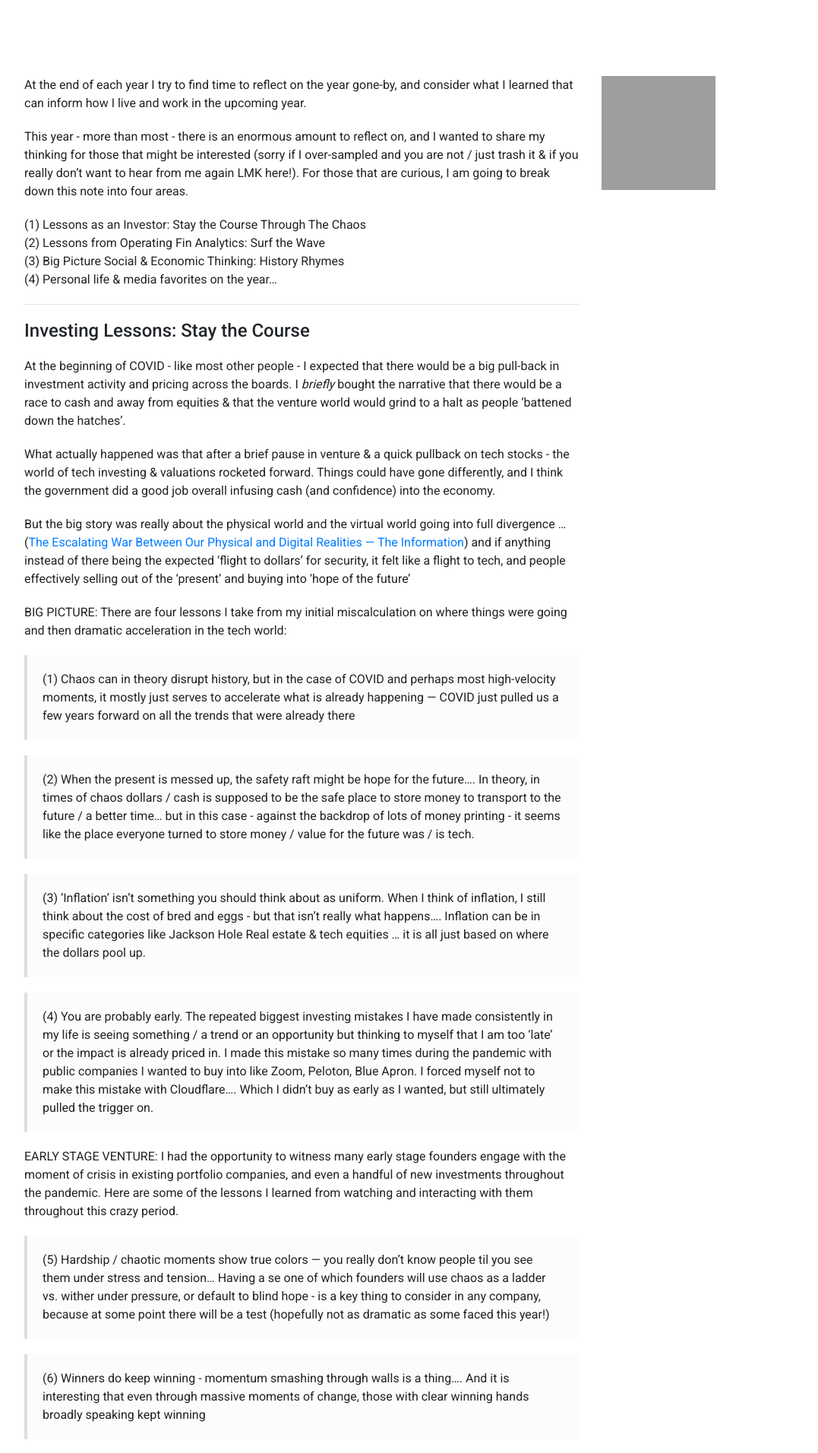
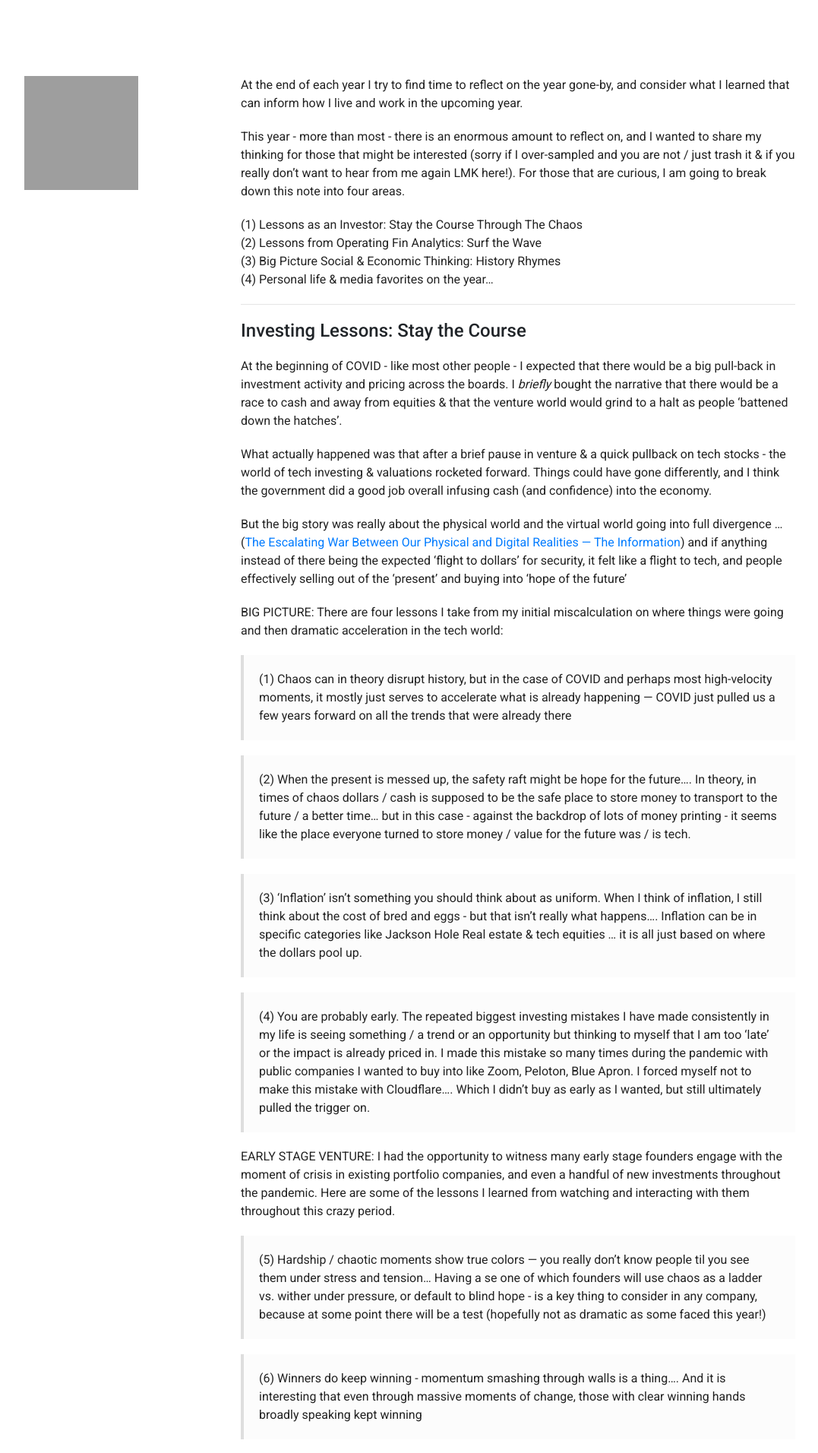
Before and after one commit to lessin/slow-website, a Jekyll site: the page built from test.md, in a window 1280 px wide. Shown: the top 1912 px of the page at 76% size, without its empty margins (53-1130 px from the left). Built offline with Jekyll 4.4.1, drawn with Linux system fonts in a browser that asks for light colours; nearby versions of some CDN libraries; grey boxes are pictures that could not be loaded.

Commit message:
Update sidebar.html

```diff
--- a/_layouts/sidebar.html
+++ b/_layouts/sidebar.html
@@ -4,6 +4,11 @@
   <!-- 1 -->
   <div class="row" style="margin-top:100px;">
     <!-- 2 -->
+      <div class="col-sm-3" style="font-size:12px">
+        <img src="https://swl-public.s3.us-west-1.amazonaws.com/home.jpg" width="150" height="150">
+      </div>
+
+
       <div class="col-sm-8 blogpost" style="font-family: 'Roboto', sans-serif;">
       <!-- 3 -->
         <article>
@@ -12,10 +17,6 @@
       </div>
       <!-- 3 -->
 
-
-      <div class="col-sm-3" style="font-size:12px">
-        <img src="https://swl-public.s3.us-west-1.amazonaws.com/home.jpg" width="150" height="150">
-      </div>
     </div>
     <!-- 2 -->
   </div>
```
